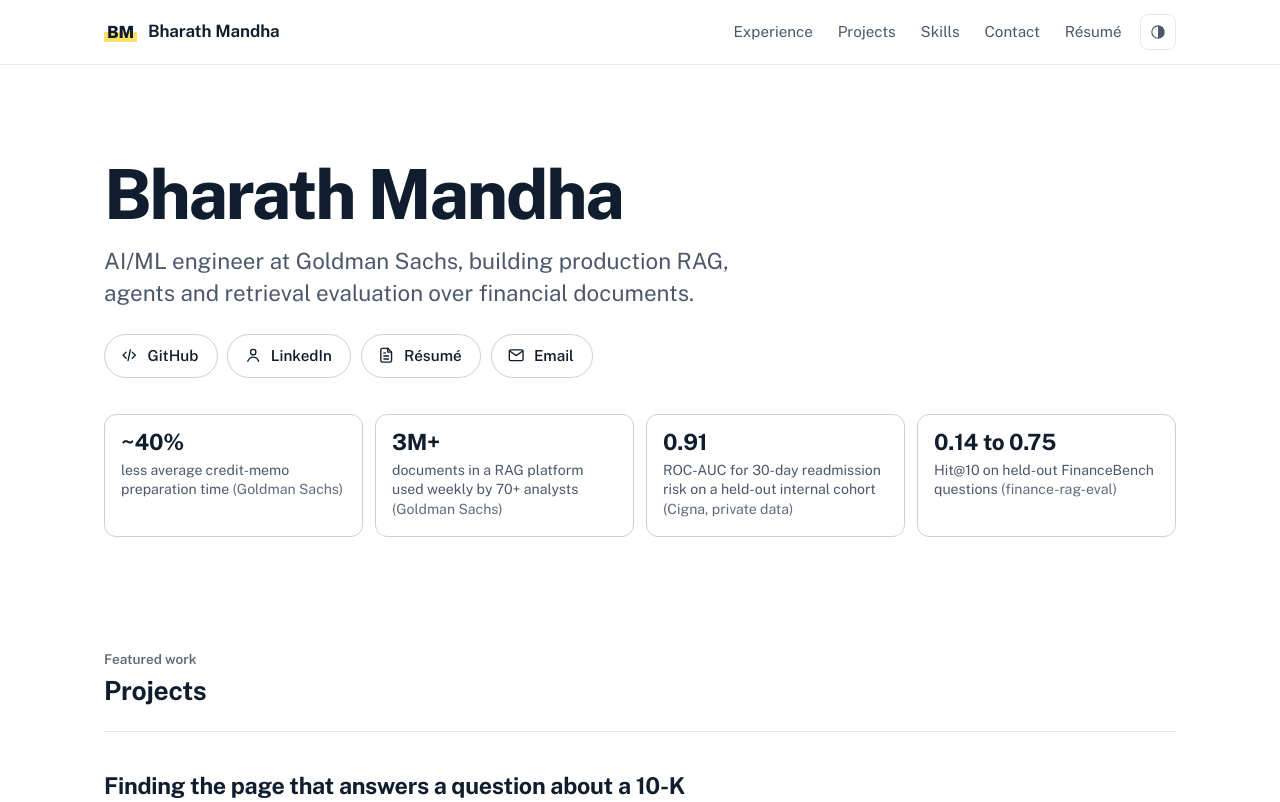
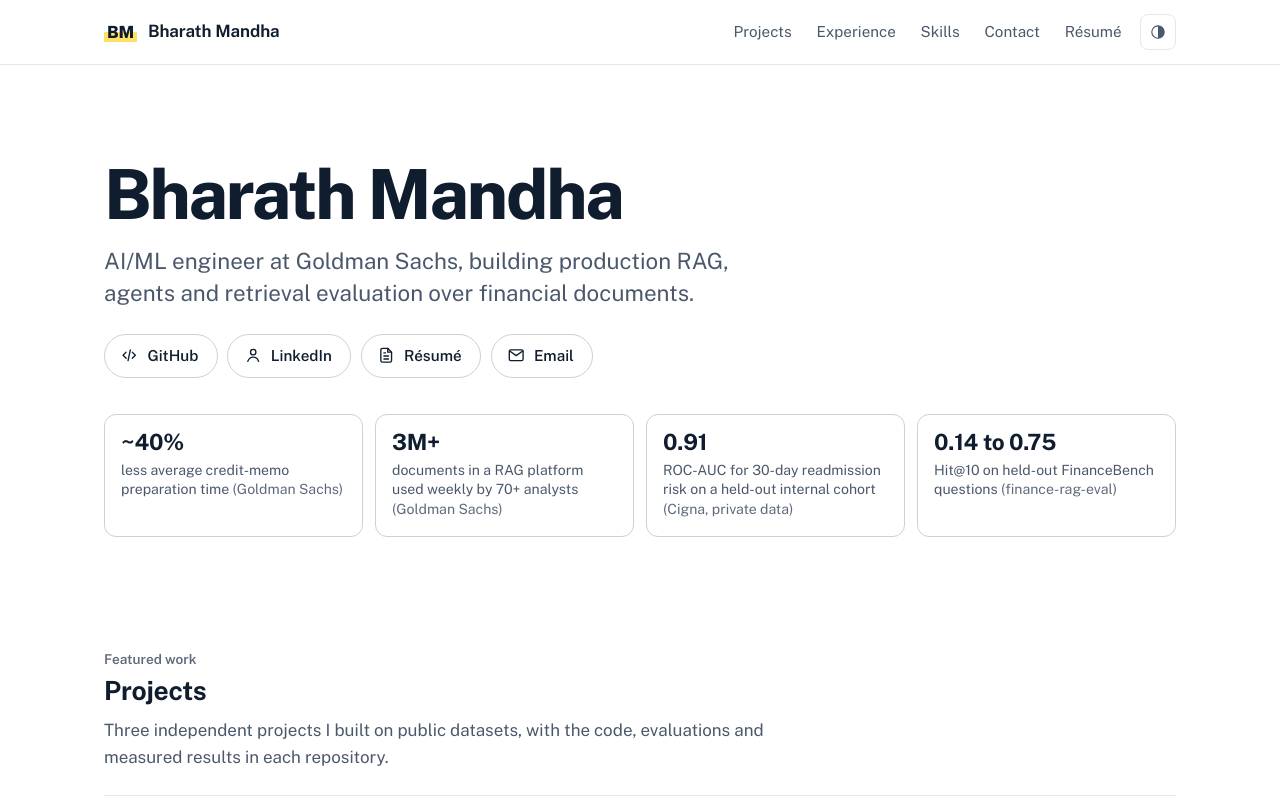
Before and after one commit to bharathkumardev1/bharathkumardev1.github.io, a website with bundled scripts: page index.html in a window 1280 px wide. Shown: the top 802 px of the page. Built offline with nearby package versions, Linux system fonts and the light colour scheme.

Commit message:
Home: say the three projects are my own, and put Projects before Experience in the nav

```diff
--- a/assets/site.css
+++ b/assets/site.css
@@ -186,6 +186,7 @@ button.text:hover { text-decoration-thickness: 2px; background: none; }
 .section { padding-top: clamp(3rem, 7vw, 5rem); }
 .section-head { margin-bottom: 1.5rem; }
 .section-head h2 { margin: 0; }
+.section-head .section-note { margin: 0.6rem 0 0; max-width: 42rem; color: var(--ink-2); }
 .eyebrow { font-size: 0.85rem; font-weight: 600; color: var(--ink-3); margin: 0 0 0.3rem; }
 
 /* A project: its heading across the top, then the thing to try or look at (the search, a
--- a/index.html
+++ b/index.html
@@ -35,8 +35,8 @@
 <header class="site-header"><div class="wrap">
 <a class="brand" href="./"><span class="monogram" aria-hidden="true">BM</span><span class="brand-name">Bharath Mandha</span></a>
 <nav class="site-nav" aria-label="Site">
+<a href="#projects">Projects</a>
 <a class="hide-sm" href="#experience">Experience</a>
-<a href="#projects">Projects</a>
 <a class="hide-sm" href="#skills">Skills</a>
 <a class="hide-sm" href="#contact">Contact</a>
 <a href="Bharath_Mandha_Resume.pdf">Résumé</a>
@@ -73,6 +73,7 @@
 <div class="section-head">
 <p class="eyebrow">Featured work</p>
 <h2 id="projects-h">Projects</h2>
+<p class="section-note">Three independent projects I built on public datasets, with the code, evaluations and measured results in each repository.</p>
 </div>
 
 <article class="project">
--- a/tools/build.mjs
+++ b/tools/build.mjs
@@ -57,8 +57,8 @@ function header(p) {
   return `<header class="site-header"><div class="wrap">
 <a class="brand" href="${p || "./"}"><span class="monogram" aria-hidden="true">BM</span><span class="brand-name">Bharath Mandha</span></a>
 <nav class="site-nav" aria-label="Site">
+<a href="${p}#projects">Projects</a>
 <a class="hide-sm" href="${p}#experience">Experience</a>
-<a href="${p}#projects">Projects</a>
 <a class="hide-sm" href="${p}#skills">Skills</a>
 <a class="hide-sm" href="${p}#contact">Contact</a>
 <a href="${p}Bharath_Mandha_Resume.pdf">Résumé</a>
```
Also changed, not shown: 404.html (+1 -1 lines), projects/finance-rag-eval/index.html (+1 -1 lines), projects/readmission-capacity/index.html (+1 -1 lines), projects/research-assistant/index.html (+1 -1 lines).
